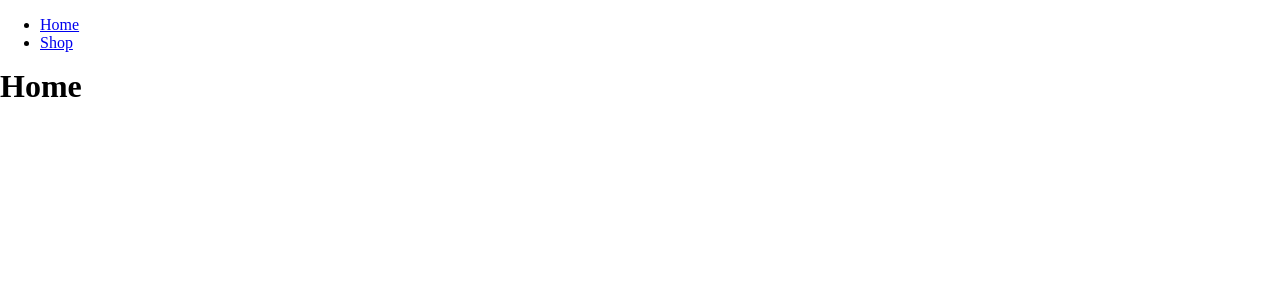
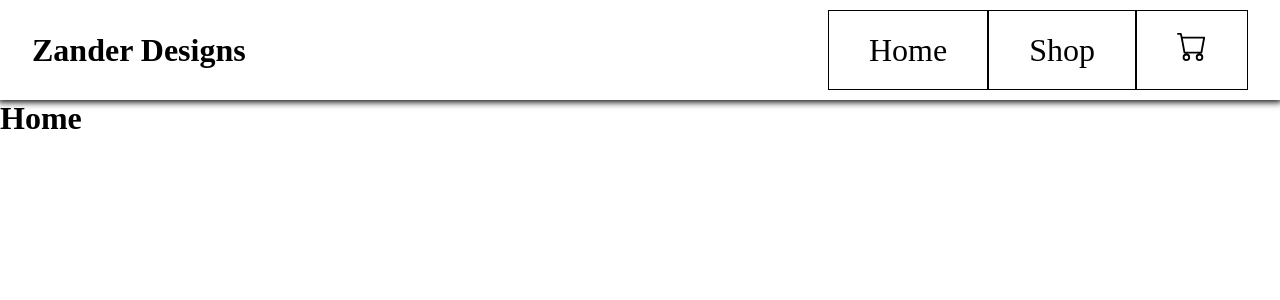
Before and after one commit to alex-delia/shopping-app, a React (Vite) app: page / in a window 1280 px wide. Shown: the top 300 px of the page. Built offline with nearby package versions, Linux system fonts and the light colour scheme.

Commit message:
create navbar for header

```diff
--- a/src/components/NavBar.jsx
+++ b/src/components/NavBar.jsx
@@ -1,14 +1,30 @@
 import { Link } from "react-router-dom";
+import styles from '../styles/NavBar.module.css';
+import PropTypes from 'prop-types';
 
-const NavBar = () => {
+const CartIcon = () => {
     return (
-        <nav>
-            <ul>
-                <li><Link to='/'>Home</Link></li>
-                <li><Link to='shop'>Shop</Link></li>
-            </ul>
-        </nav>
+        <svg xmlns="http://www.w3.org/2000/svg" width="30" height="30" fill="currentColor" viewBox="0 0 16 16">
+            <path d="M0 1.5A.5.5 0 0 1 .5 1H2a.5.5 0 0 1 .485.379L2.89 3H14.5a.5.5 0 0 1 .491.592l-1.5 8A.5.5 0 0 1 13 12H4a.5.5 0 0 1-.491-.408L2.01 3.607 1.61 2H.5a.5.5 0 0 1-.5-.5M3.102 4l1.313 7h8.17l1.313-7zM5 12a2 2 0 1 0 0 4 2 2 0 0 0 0-4m7 0a2 2 0 1 0 0 4 2 2 0 0 0 0-4m-7 1a1 1 0 1 1 0 2 1 1 0 0 1 0-2m7 0a1 1 0 1 1 0 2 1 1 0 0 1 0-2" />
+        </svg>
     );
 };
 
+const NavBar = ({ numItems }) => {
+    return (
+        <nav className={styles.header}>
+            <h1 className={styles.title}>Zander Designs</h1>
+            <ul className={styles.navbar}>
+                <li className={styles.navItem}><Link to='/' className={styles.link}>Home</Link></li>
+                <li className={styles.navItem}><Link to='shop' className={styles.link}>Shop</Link></li>
+                <li className={styles.navItem}><Link to='cart' className={styles.link}><CartIcon /> {numItems}</Link></li>
+            </ul>
+        </nav >
+    );
+};
+
+NavBar.propTypes = {
+    numItems: PropTypes.number
+};
+
 export default NavBar;
```
